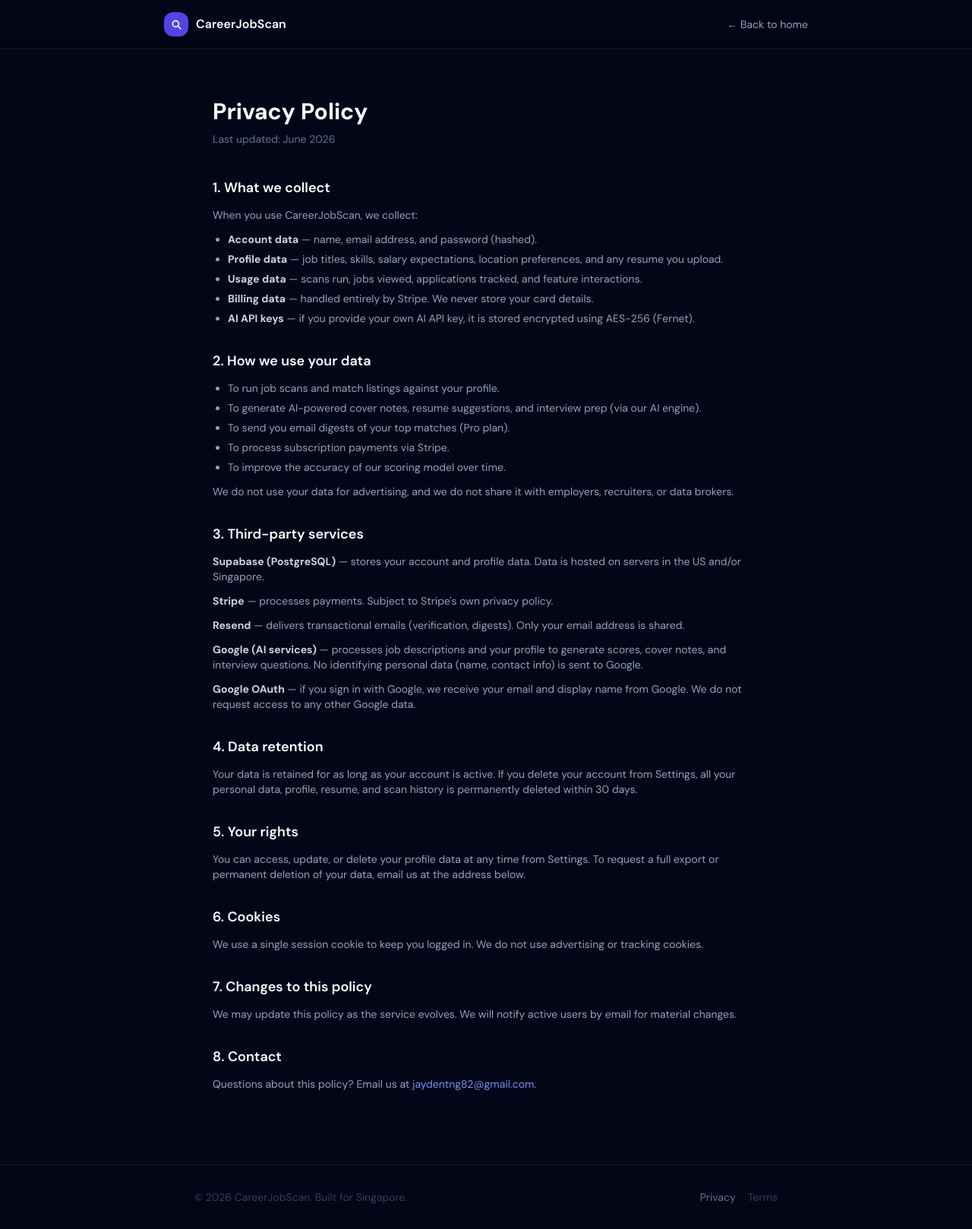
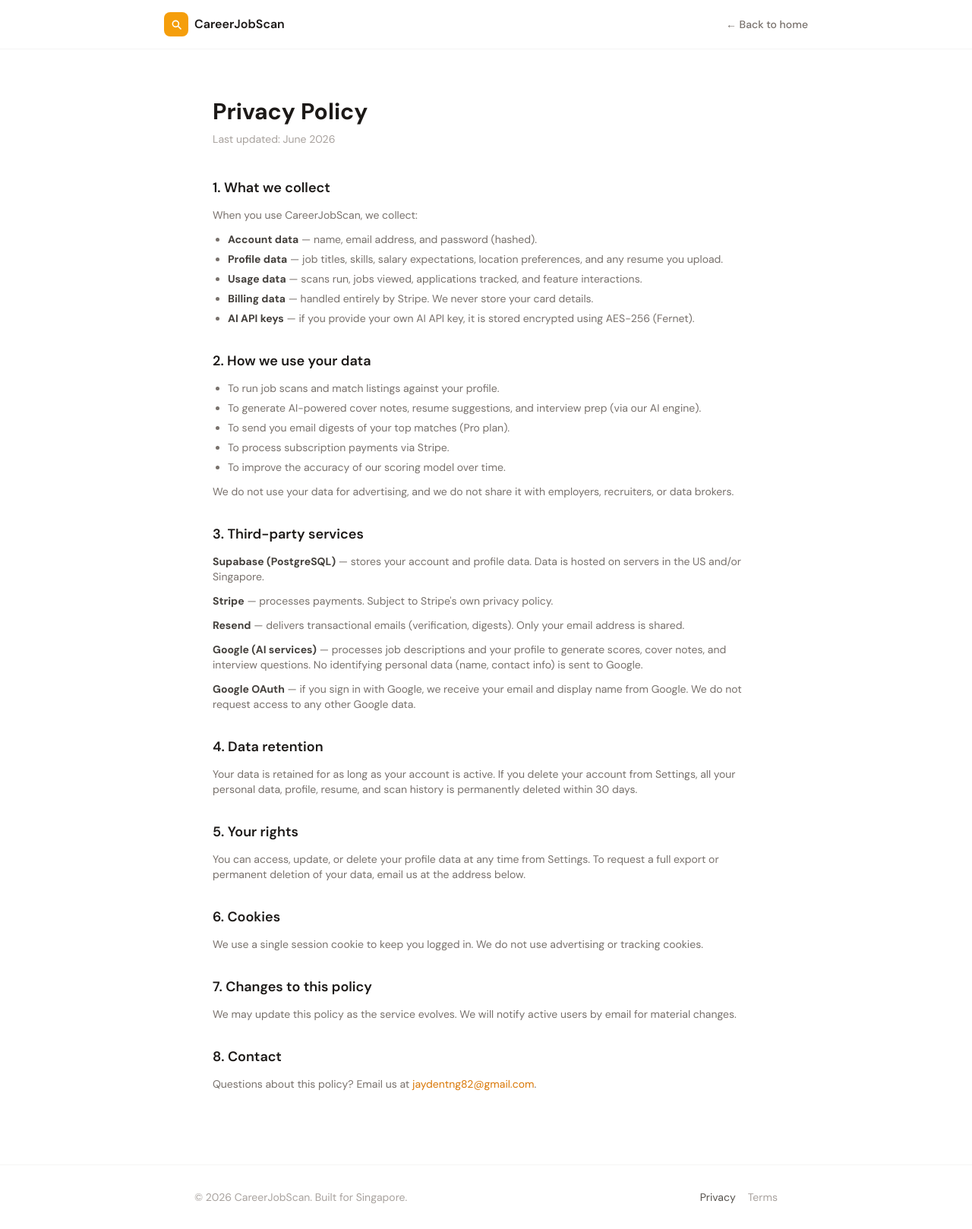
Before and after one commit to salvestr0/JobScanner, a Flask app: page /privacy in a window 1280 px wide. Shown: the whole page at 76% size. Run offline with Flask 3, Linux system fonts and the light colour scheme; parts of the project's set-up code (start-up, migrations or seed data) failed here and were passed over; some libraries are stand-ins or nearby versions.

Commit message:
Recolor privacy & terms pages to match home page theme
Switch both legal pages from the dark slate/indigo theme to the
light white/amber/stone palette used on the home page, including
the favicon (indigo -> amber).

Co-Authored-By: Claude Opus 4.8 <noreply@anthropic.com>

```diff
--- a/templates/privacy.html
+++ b/templates/privacy.html
@@ -11,99 +11,99 @@
   <script src="https://cdn.tailwindcss.com"></script>
   <style>body { font-family: 'DM Sans', ui-sans-serif, system-ui, sans-serif; }</style>
 </head>
-<body class="bg-slate-950 text-white antialiased">
+<body class="bg-white text-stone-900 antialiased">
 
-  <nav class="border-b border-slate-800/60 bg-slate-950/80 backdrop-blur-md">
+  <nav class="sticky top-0 z-50 border-b border-stone-100 bg-white/90 backdrop-blur">
     <div class="max-w-4xl mx-auto px-6 h-16 flex items-center justify-between">
-      <a href="/" class="flex items-center gap-2.5">
-        <div class="w-8 h-8 bg-indigo-600 rounded-xl flex items-center justify-center flex-shrink-0">
+      <a href="/" class="flex items-center gap-2">
+        <div class="w-8 h-8 bg-amber-500 rounded-lg flex items-center justify-center flex-shrink-0">
           <svg class="w-4 h-4 text-white" fill="none" stroke="currentColor" viewBox="0 0 24 24">
             <path stroke-linecap="round" stroke-linejoin="round" stroke-width="2.5" d="M21 21l-4.35-4.35M17 11A6 6 0 1 1 5 11a6 6 0 0 1 12 0z"/>
           </svg>
         </div>
-        <span class="font-semibold text-white">CareerJobScan</span>
+        <span class="font-semibold text-stone-900">CareerJobScan</span>
       </a>
-      <a href="/" class="text-slate-400 hover:text-white text-sm transition-colors">← Back to home</a>
+      <a href="/" class="text-stone-500 hover:text-stone-800 text-sm font-medium transition-colors">← Back to home</a>
     </div>
   </nav>
 
   <main class="max-w-3xl mx-auto px-6 py-16">
     <div class="mb-10">
-      <h1 class="text-3xl font-bold mb-2">Privacy Policy</h1>
-      <p class="text-slate-500 text-sm">Last updated: June 2026</p>
+      <h1 class="text-3xl font-bold text-stone-900 mb-2">Privacy Policy</h1>
+      <p class="text-stone-400 text-sm">Last updated: June 2026</p>
     </div>
 
-    <div class="prose prose-invert prose-slate max-w-none space-y-8 text-slate-300 leading-relaxed">
+    <div class="max-w-none space-y-8 leading-relaxed">
 
       <section>
-        <h2 class="text-lg font-semibold text-white mb-3">1. What we collect</h2>
-        <p class="text-slate-400 text-sm">When you use CareerJobScan, we collect:</p>
-        <ul class="mt-3 space-y-1.5 text-slate-400 text-sm list-disc pl-5">
-          <li><strong class="text-slate-300">Account data</strong> — name, email address, and password (hashed).</li>
-          <li><strong class="text-slate-300">Profile data</strong> — job titles, skills, salary expectations, location preferences, and any resume you upload.</li>
-          <li><strong class="text-slate-300">Usage data</strong> — scans run, jobs viewed, applications tracked, and feature interactions.</li>
-          <li><strong class="text-slate-300">Billing data</strong> — handled entirely by Stripe. We never store your card details.</li>
-          <li><strong class="text-slate-300">AI API keys</strong> — if you provide your own AI API key, it is stored encrypted using AES-256 (Fernet).</li>
+        <h2 class="text-lg font-semibold text-stone-900 mb-3">1. What we collect</h2>
+        <p class="text-stone-500 text-sm">When you use CareerJobScan, we collect:</p>
+        <ul class="mt-3 space-y-1.5 text-stone-500 text-sm list-disc pl-5">
+          <li><strong class="text-stone-700">Account data</strong> — name, email address, and password (hashed).</li>
+          <li><strong class="text-stone-700">Profile data</strong> — job titles, skills, salary expectations, location preferences, and any resume you upload.</li>
+          <li><strong class="text-stone-700">Usage data</strong> — scans run, jobs viewed, applications tracked, and feature interactions.</li>
+          <li><strong class="text-stone-700">Billing data</strong> — handled entirely by Stripe. We never store your card details.</li>
+          <li><strong class="text-stone-700">AI API keys</strong> — if you provide your own AI API key, it is stored encrypted using AES-256 (Fernet).</li>
         </ul>
       </section>
 
       <section>
-        <h2 class="text-lg font-semibold text-white mb-3">2. How we use your data</h2>
-        <ul class="space-y-1.5 text-slate-400 text-sm list-disc pl-5">
+        <h2 class="text-lg font-semibold text-stone-900 mb-3">2. How we use your data</h2>
+        <ul class="space-y-1.5 text-stone-500 text-sm list-disc pl-5">
           <li>To run job scans and match listings against your profile.</li>
           <li>To generate AI-powered cover notes, resume suggestions, and interview prep (via our AI engine).</li>
           <li>To send you email digests of your top matches (Pro plan).</li>
           <li>To process subscription payments via Stripe.</li>
           <li>To improve the accuracy of our scoring model over time.</li>
         </ul>
-        <p class="mt-3 text-slate-400 text-sm">We do not use your data for advertising, and we do not share it with employers, recruiters, or data brokers.</p>
+        <p class="mt-3 text-stone-500 text-sm">We do not use your data for advertising, and we do not share it with employers, recruiters, or data brokers.</p>
       </section>
 
       <section>
-        <h2 class="text-lg font-semibold text-white mb-3">3. Third-party services</h2>
-        <div class="space-y-3 text-slate-400 text-sm">
-          <p><strong class="text-slate-300">Supabase (PostgreSQL)</strong> — stores your account and profile data. Data is hosted on servers in the US and/or Singapore.</p>
-          <p><strong class="text-slate-300">Stripe</strong> — processes payments. Subject to Stripe's own privacy policy.</p>
-          <p><strong class="text-slate-300">Resend</strong> — delivers transactional emails (verification, digests). Only your email address is shared.</p>
-          <p><strong class="text-slate-300">Google (AI services)</strong> — processes job descriptions and your profile to generate scores, cover notes, and interview questions. No identifying personal data (name, contact info) is sent to Google.</p>
-          <p><strong class="text-slate-300">Google OAuth</strong> — if you sign in with Google, we receive your email and display name from Google. We do not request access to any other Google data.</p>
+        <h2 class="text-lg font-semibold text-stone-900 mb-3">3. Third-party services</h2>
+        <div class="space-y-3 text-stone-500 text-sm">
+          <p><strong class="text-stone-700">Supabase (PostgreSQL)</strong> — stores your account and profile data. Data is hosted on servers in the US and/or Singapore.</p>
+          <p><strong class="text-stone-700">Stripe</strong> — processes payments. Subject to Stripe's own privacy policy.</p>
+          <p><strong class="text-stone-700">Resend</strong> — delivers transactional emails (verification, digests). Only your email address is shared.</p>
+          <p><strong class="text-stone-700">Google (AI services)</strong> — processes job descriptions and your profile to generate scores, cover notes, and interview questions. No identifying personal data (name, contact info) is sent to Google.</p>
+          <p><strong class="text-stone-700">Google OAuth</strong> — if you sign in with Google, we receive your email and display name from Google. We do not request access to any other Google data.</p>
         </div>
       </section>
 
       <section>
-        <h2 class="text-lg font-semibold text-white mb-3">4. Data retention</h2>
-        <p class="text-slate-400 text-sm">Your data is retained for as long as your account is active. If you delete your account from Settings, all your personal data, profile, resume, and scan history is permanently deleted within 30 days.</p>
+        <h2 class="text-lg font-semibold text-stone-900 mb-3">4. Data retention</h2>
+        <p class="text-stone-500 text-sm">Your data is retained for as long as your account is active. If you delete your account from Settings, all your personal data, profile, resume, and scan history is permanently deleted within 30 days.</p>
       </section>
 
       <section>
-        <h2 class="text-lg font-semibold text-white mb-3">5. Your rights</h2>
-        <p class="text-slate-400 text-sm">You can access, update, or delete your profile data at any time from Settings. To request a full export or permanent deletion of your data, email us at the address below.</p>
+        <h2 class="text-lg font-semibold text-stone-900 mb-3">5. Your rights</h2>
+        <p class="text-stone-500 text-sm">You can access, update, or delete your profile data at any time from Settings. To request a full export or permanent deletion of your data, email us at the address below.</p>
       </section>
 
       <section>
-        <h2 class="text-lg font-semibold text-white mb-3">6. Cookies</h2>
-        <p class="text-slate-400 text-sm">We use a single session cookie to keep you logged in. We do not use advertising or tracking cookies.</p>
+        <h2 class="text-lg font-semibold text-stone-900 mb-3">6. Cookies</h2>
+        <p class="text-stone-500 text-sm">We use a single session cookie to keep you logged in. We do not use advertising or tracking cookies.</p>
       </section>
 
       <section>
-        <h2 class="text-lg font-semibold text-white mb-3">7. Changes to this policy</h2>
-        <p class="text-slate-400 text-sm">We may update this policy as the service evolves. We will notify active users by email for material changes.</p>
+        <h2 class="text-lg font-semibold text-stone-900 mb-3">7. Changes to this policy</h2>
+        <p class="text-stone-500 text-sm">We may update this policy as the service evolves. We will notify active users by email for material changes.</p>
       </section>
 
       <section>
-        <h2 class="text-lg font-semibold text-white mb-3">8. Contact</h2>
-        <p class="text-slate-400 text-sm">Questions about this policy? Email us at <a href="mailto:jaydentng82@gmail.com" class="text-indigo-400 hover:text-indigo-300 transition-colors">jaydentng82@gmail.com</a>.</p>
+        <h2 class="text-lg font-semibold text-stone-900 mb-3">8. Contact</h2>
+        <p class="text-stone-500 text-sm">Questions about this policy? Email us at <a href="mailto:jaydentng82@gmail.com" class="text-amber-600 hover:text-amber-700 transition-colors">jaydentng82@gmail.com</a>.</p>
       </section>
 
     </div>
   </main>
 
-  <footer class="border-t border-slate-800/60 py-8 px-6 mt-8">
+  <footer class="border-t border-stone-100 py-8 px-6 mt-8 bg-white">
     <div class="max-w-3xl mx-auto flex items-center justify-between gap-4">
-      <p class="text-slate-700 text-sm">© 2026 CareerJobScan. Built for Singapore.</p>
+      <p class="text-stone-400 text-sm">© 2026 CareerJobScan. Built for Singapore.</p>
       <div class="flex items-center gap-4">
-        <a href="/privacy" class="text-slate-500 text-sm hover:text-slate-400 transition-colors">Privacy</a>
-        <a href="/terms" class="text-slate-700 hover:text-slate-500 text-sm transition-colors">Terms</a>
+        <a href="/privacy" class="text-stone-600 text-sm hover:text-stone-900 transition-colors">Privacy</a>
+        <a href="/terms" class="text-stone-400 hover:text-stone-600 text-sm transition-colors">Terms</a>
       </div>
     </div>
   </footer>
```
Also changed, not shown: templates/terms.html (+38 -38 lines).
